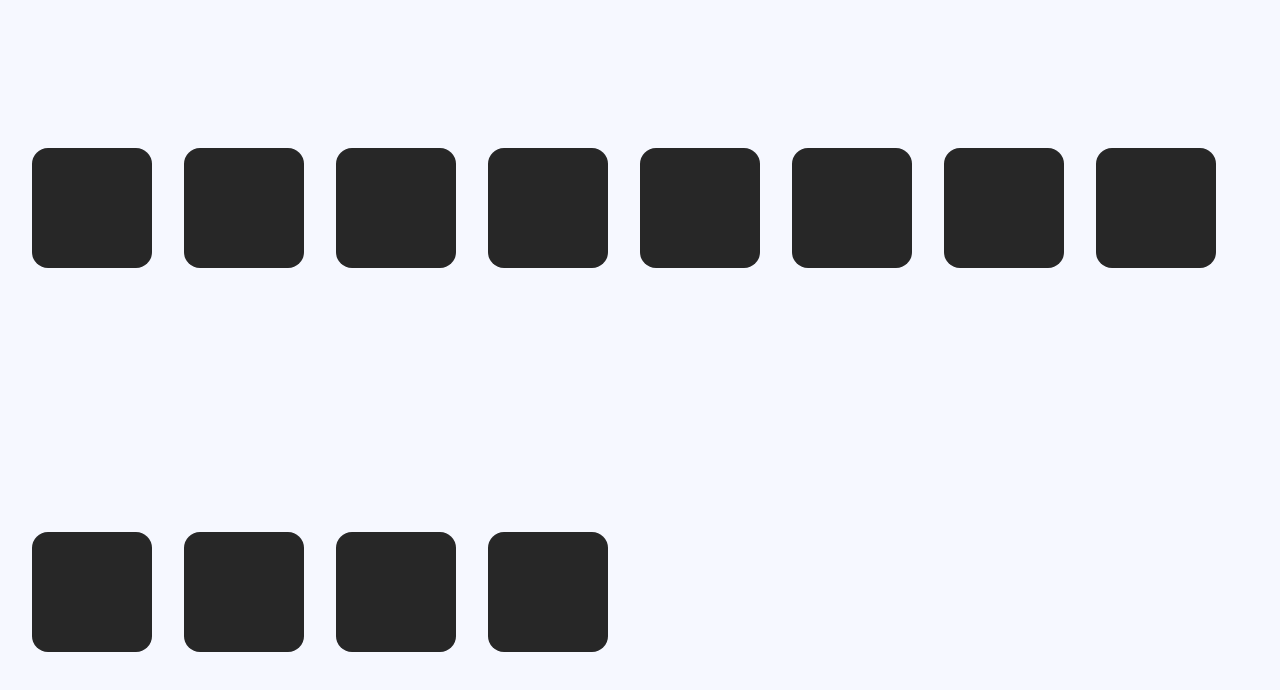
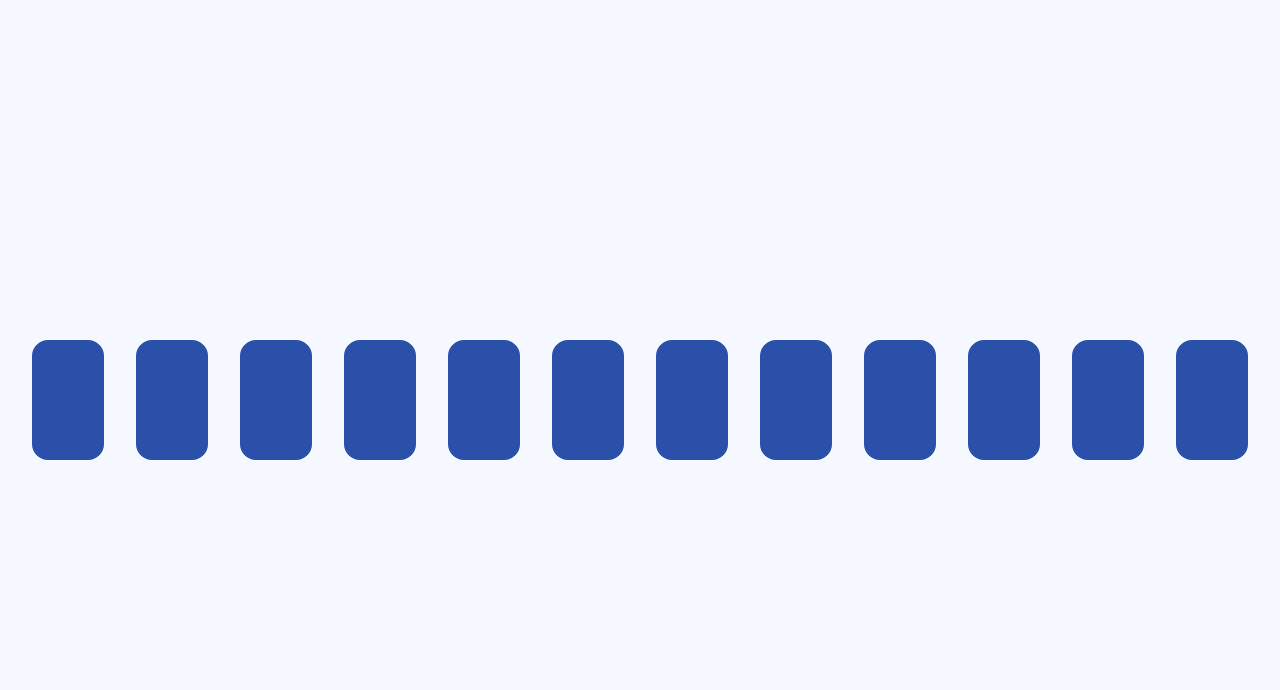
Before and after one commit to Brlaney/sassy, a Next.js app: page / in a window 1280 px wide. Shown: the top 690 px of the page. Built offline with nearby package versions, Linux system fonts and the light colour scheme.

Commit message:
pushing commit

```diff
--- a/src/pages/index.tsx
+++ b/src/pages/index.tsx
@@ -13,14 +13,14 @@ export default function Home() {
     { id: 8, shape: 'vc' },
     { id: 9, shape: 'vd' },
     { id: 10, shape: 've' },
-    { id: 11, shape: 'va' }
+    { id: 11, shape: 'va' },
+    { id: 12, shape: 'vb' }
   ]
 
   return (
     <div className={styles.container}>
-      <div />
         {shapes.map(item => (
-          <div key={item.id} />
+          <div key={item.id} className={item.shape} />
         ))}
     </div>
   )
--- a/src/scss/pages/Home.module.scss
+++ b/src/scss/pages/Home.module.scss
@@ -3,7 +3,7 @@
   padding: 1rem;
   display: flex;
   flex: 1;
-  flex-wrap: wrap;
+  flex-wrap: nowrap;
   flex-grow: 1;
   align-items: center;
   div {
@@ -11,6 +11,13 @@
     width: 120px;
     height: 120px;
     border-radius: 1rem;
-    background-color: var(--dark);
+    background-color: var(--primary);
+  }
+  .va {
+    margin: 1rem;
+    width: 120px;
+    height: 120px;
+    border-radius: 1rem;
+    background-color: var(--secondary);
   }
 }
```
